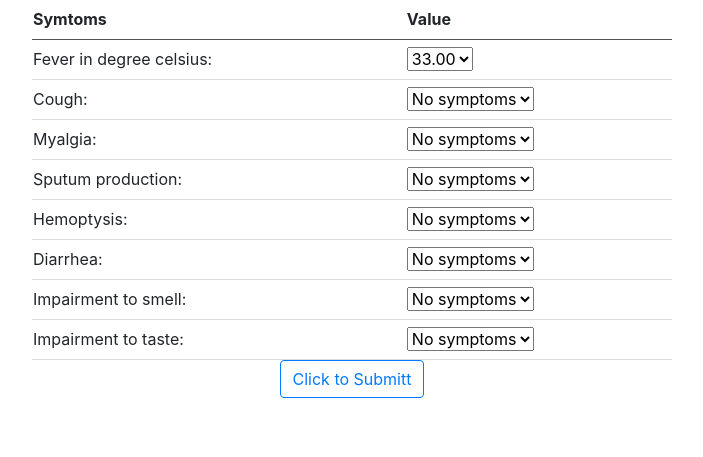
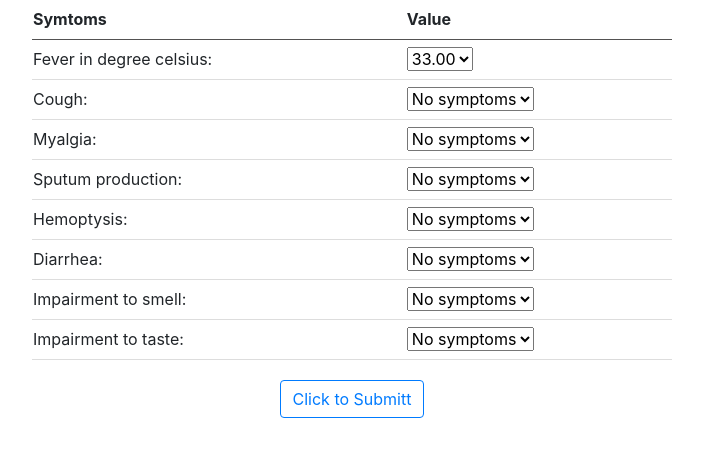
Before and after one commit to hsg-covid-engage/covid-engage, a Flask app: page /home in a window 1280 px wide. Shown: the part 88-545 px from the top of the page, without its empty margins (288-991 px from the left). Run offline with Flask 2, Linux system fonts and the light colour scheme.

Commit message:
button margin-top

```diff
--- a/app/templates/home.html
+++ b/app/templates/home.html
@@ -175,8 +175,8 @@
 
             </tbody>
         </table>
-        <div style="text-align:center;">
-          <button type="submit" class="btn btn-outline-primary">Click to Submitt</button>
+        <div style="text-align:center;" >
+          <button type="submit" class="btn btn-outline-primary" style = "margin-top: 20px" >Click to Submitt</button>
         </div>
 
 
```
